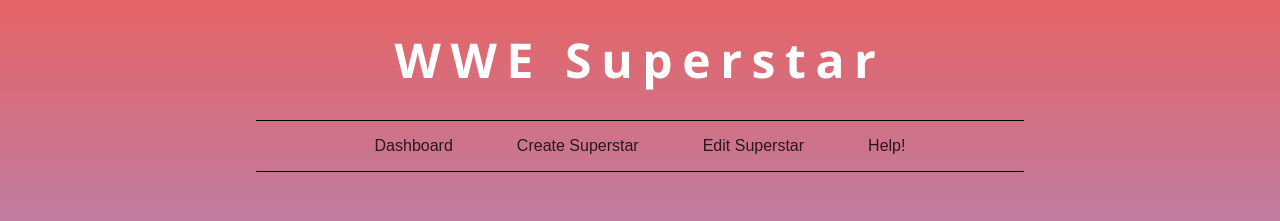
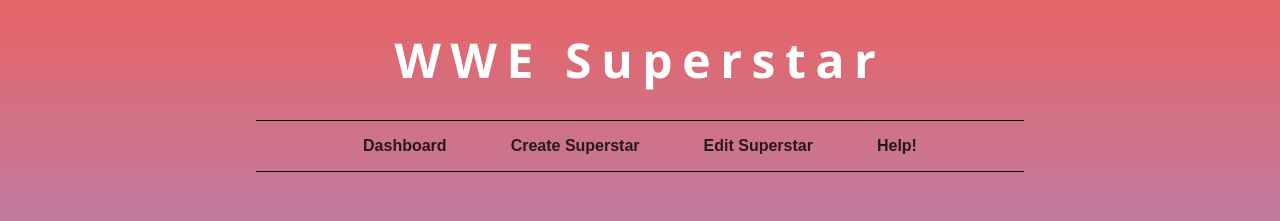
Before and after one commit to rebht78/wwestars, a React (Create React App) app: page /create in a window 1280 px wide. Shown: the top 221 px of the page. Built offline with nearby package versions, Linux system fonts and the light colour scheme.

Commit message:
Menu now appear bolder and get highlighted when hover over.

```diff
--- a/src/components/Menu.js
+++ b/src/components/Menu.js
@@ -10,10 +10,10 @@
             <header className="tc">
                 <h1 className="heading">WWE Superstar</h1>
                 <nav class="bt bb mw7 center mt4 ma4">
-                    <NavLink className="f6 f5-l link bg-animate black-80 dib pa3 ph4-l" to="/" exact={true}>Dashboard</NavLink>
-                    <NavLink className="f6 f5-l link bg-animate black-80 dib pa3 ph4-l" to="/create">Create Superstar</NavLink>
-                    <NavLink className="f6 f5-l link bg-animate black-80 dib pa3 ph4-l" to="/Edit">Edit Superstar</NavLink>
-                    <NavLink className="f6 f5-l link bg-animate black-80 dib pa3 ph4-l" to="/help">Help!</NavLink>
+                    <NavLink className="f6 fw8 f5-l link bg-animate black-80 hover-bg-lightest-blue  dib pa3 ph4-l" to="/" exact={true}>Dashboard</NavLink>
+                    <NavLink className="f6 fw8 f5-l link bg-animate black-80 hover-bg-lightest-blue dib pa3 ph4-l" to="/create">Create Superstar</NavLink>
+                    <NavLink className="f6 fw8 f5-l link bg-animate black-80 hover-bg-lightest-blue dib pa3 ph4-l" to="/Edit">Edit Superstar</NavLink>
+                    <NavLink className="f6 fw8 f5-l link bg-animate black-80 hover-bg-lightest-blue dib pa3 ph4-l" to="/help">Help!</NavLink>
                 </nav>
 
             </header>
```
